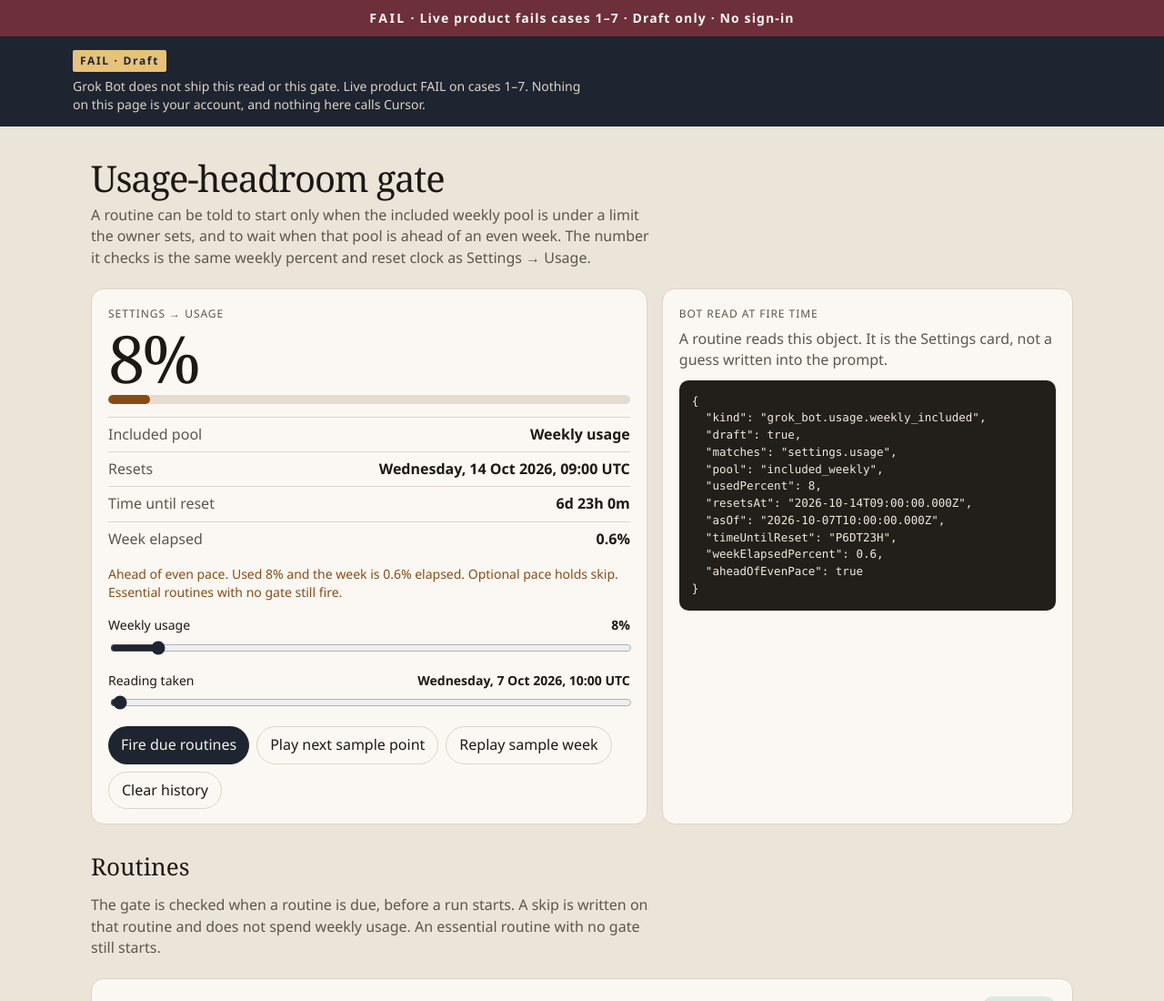
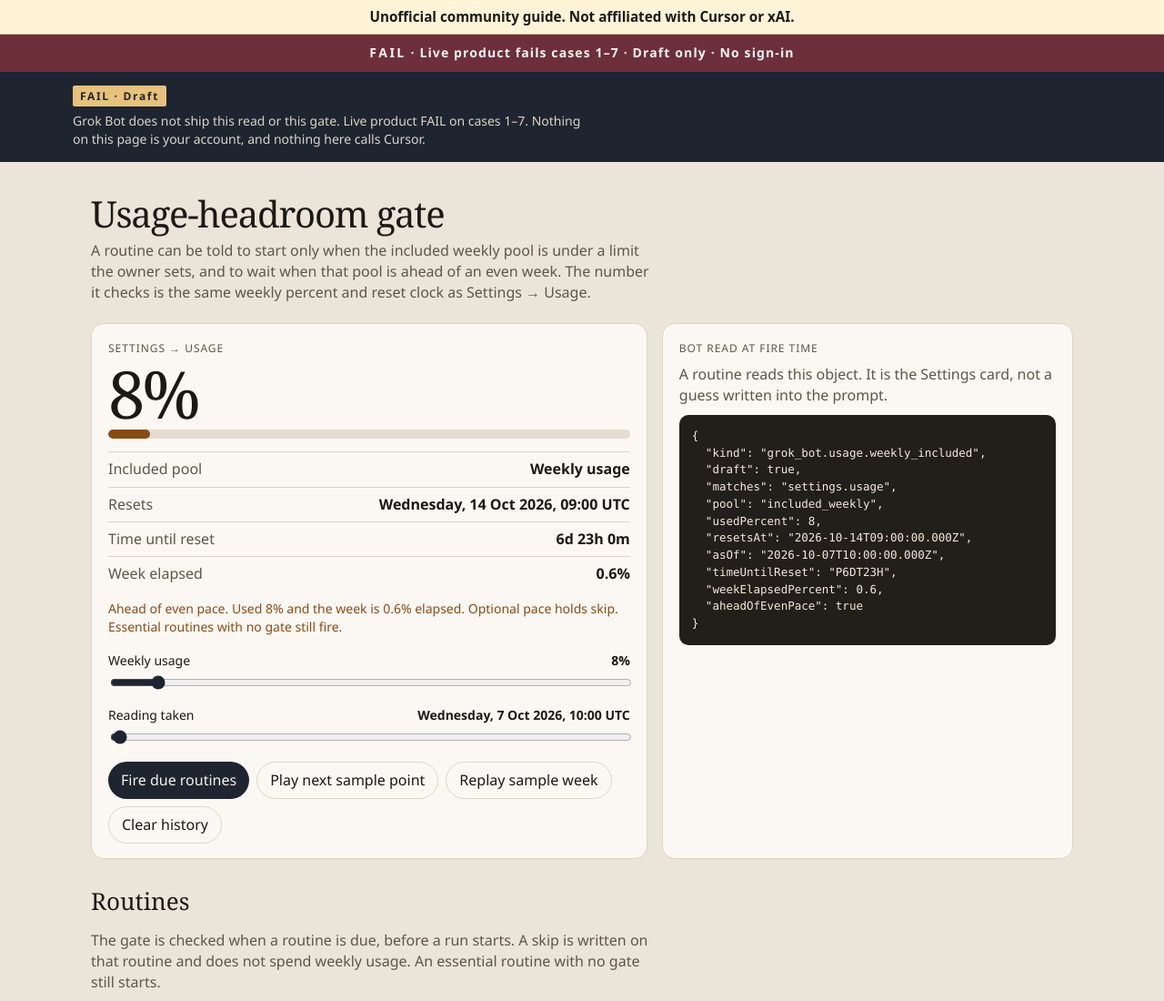
Before and after one commit to AgentMindCloud/usage-headroom-gate-demo, a plain HTML site: page index.html in a window 1280 px wide. Shown: the top 1100 px of the page at 91% size. Drawn offline with Linux system fonts and the light colour scheme.

Commit message:
Safety fix: remove real X users' handles, names and links; add 'Unofficial community guide. Not affiliated with Cursor or xAI.' notice

```diff
--- a/index.html
+++ b/index.html
@@ -202,6 +202,7 @@
 </style>
 </head>
 <body>
+<p class="unofficial-note" style="margin:0;padding:0.5rem 1rem;background:#fff4d6;color:#1c1915;border-bottom:1px solid #d8c48a;font:600 0.95rem/1.4 system-ui,sans-serif;text-align:center;">Unofficial community guide. Not affiliated with Cursor or xAI.</p>
   <div class="fail-top"><span>FAIL</span> · Live product fails cases 1–7 · Draft only · No sign-in</div>
   <header class="banner">
     <div class="banner-inner">
```
Also changed, not shown: 2 other files.
